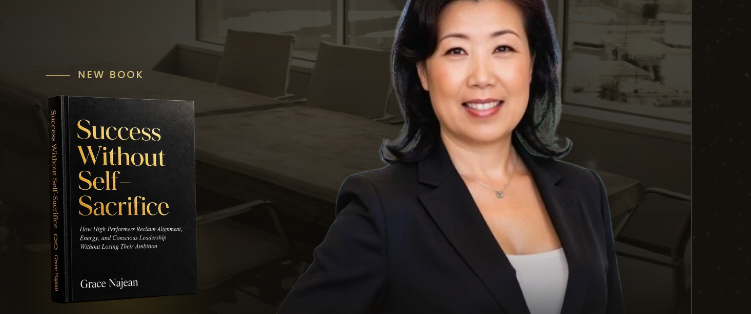
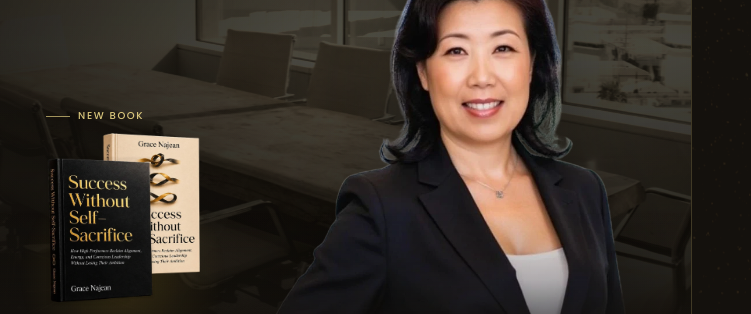
Before and after one commit to geanpaulo19/GN-Links, a plain HTML site: page index.html in a window 1280 px wide. Shown: the part 395-709 px from the top of the page, 0-751 px from the left. Drawn offline with Linux system fonts and the light colour scheme.

Commit message:
Update book cover image in index.html

```diff
--- a/index.html
+++ b/index.html
@@ -96,7 +96,7 @@
       <a class="book" href="https://gracenajean.com/the-readers-edition" target="_blank" rel="noopener noreferrer" aria-label="Success Without Self Sacrifice, buy it now (opens in a new tab)">
         <span class="book__kicker"><span class="book__rule" aria-hidden="true"></span>New book</span>
         <span class="book__cover-wrap">
-          <img class="book__cover" src="assets/img/book-success-without-self-sacrifice.webp" alt="" width="600" height="835" loading="lazy" decoding="async">
+          <img class="book__cover" src="assets/img/new book cover for landing page.webp" alt="" width="600" height="835" loading="lazy" decoding="async">
         </span>
         <span class="book__title">Success Without Self Sacrifice</span>
         <span class="book__cta">Buy now
```
